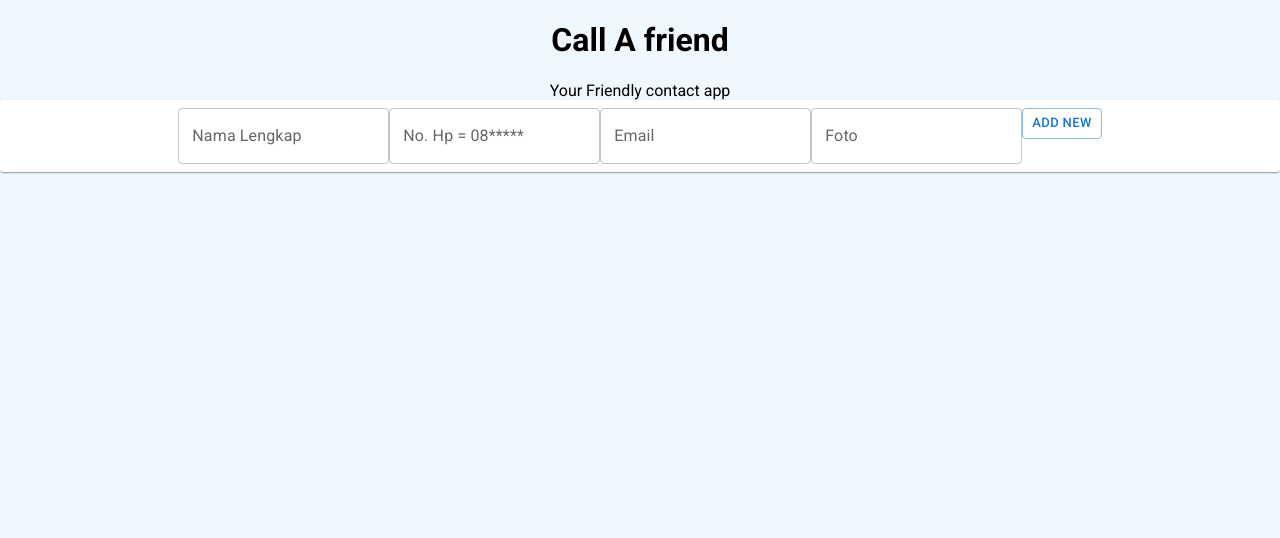
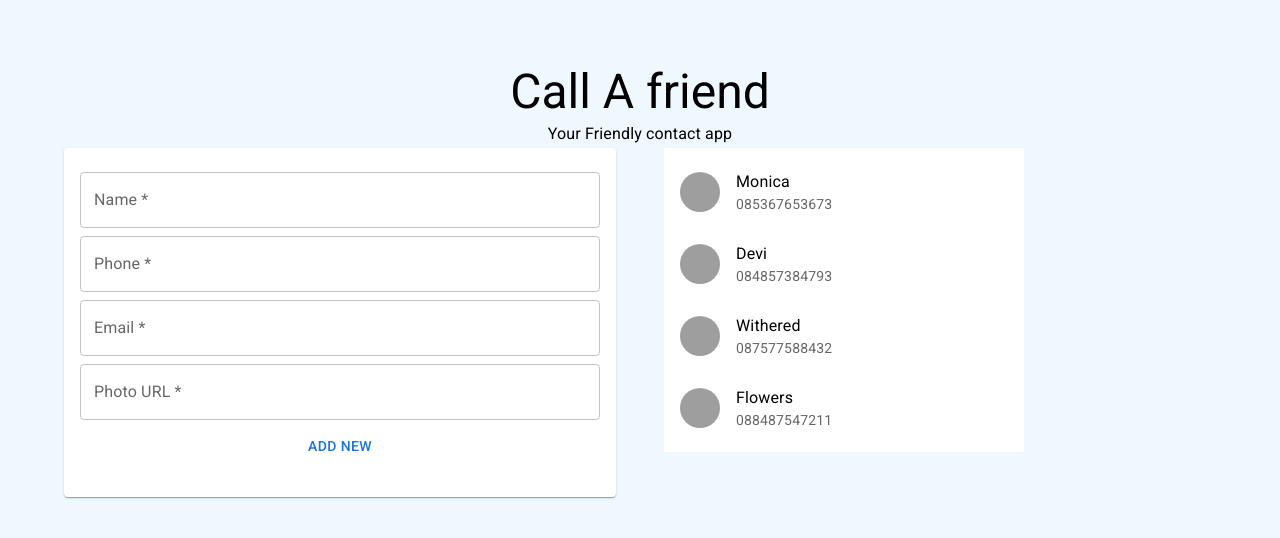
Before and after one commit to dts-kominfo-rea4b/challenge-react-with-mui-mdrdani, a React (Create React App) app: page / in a window 1280 px wide. Shown: the top 538 px of the page. Built offline with nearby package versions, Linux system fonts and the light colour scheme; grey boxes are pictures that could not be loaded.

Commit message:
Perancangan 2

```diff
--- a/src/App.js
+++ b/src/App.js
@@ -13,7 +13,7 @@ const App = () => {
   // Buatlah handler untuk menambahkan kontak baru yang akan dikirim ke ContactForm
 
   return (
-    <div className="App">
+    <div className="App" style={{ margin: '4em' }}>
       <Header />
     </div>
   );
--- a/src/components/Contact.js
+++ b/src/components/Contact.js
@@ -2,12 +2,37 @@
 // Contact component dapat berupa MUI ListItem
 // https://mui.com/material-ui/react-list/#folder-list
 import React from 'react';
+import {
+  List,
+  ListItem,
+  ListItemAvatar,
+  ListItemText,
+  Avatar,
+} from '@mui/material';
+// import { ImageIcon } from '@mui/icons-material/Image';
 
 // Kalian bisa membuat CSS sendiri di src/components/Contact.css
 // atau langsung tambahkan dengan sx={{}}
-const Contact = ({ data }) => {
-    // Contact berisi foto, nama, telepon, dan email
-    return (<></>);
-};
+function Contact(props) {
+  // Contact berisi foto, nama, telepon, dan email
+  return (
+    <List sx={{ width: '100%', maxWidth: 360, bgcolor: 'background.paper' }}>
+      {props.contacts.map((
+        contact //asumsi nama props yang di lempar adalah datas
+      ) => (
+        <ListItem>
+          <ListItemAvatar>
+            <Avatar src={contact.photo} alt="image" />
+          </ListItemAvatar>
+          <ListItemText
+            primary={contact.name}
+            secondary={contact.phone}
+            third={contact.email}
+          />
+        </ListItem>
+      ))}
+    </List>
+  );
+}
 
 export default Contact;
--- a/src/components/ContactForm.js
+++ b/src/components/ContactForm.js
@@ -2,31 +2,82 @@
 // https://mui.com/material-ui/react-text-field/#basic-textfield
 // dan Card
 // https://mui.com/material-ui/react-card/#basic-card
-import React from 'react';
-import {
-  Card,
-  CardActions,
-  CardContent,
-  Button,
-  Typography,
-  TextField,
-} from '@mui/material';
+import { Button, Card, CardContent, Grid, TextField } from '@mui/material';
+import React, { useState } from 'react';
 
-function ContactForm() {
+function ContactForm(props) {
   // Form berisi name, phone, email, dan photo url
   // Buatlah state newContact berupa objek sesuai dengan data yang ada
+  const [inputContact, setContactInfo] = useState({
+    name: '',
+    phone: '',
+    email: '',
+    photo: '',
+  });
+
+  // fungsi untuk menerima inputan
+  const inputOnChangeHandler = (event) => {
+    setContactInfo(event.target.value);
+  };
+
+  // fungsi handler
+  const formOnSubmitHandler = (event) => {
+    event.preventDefault();
+    props.fnAddContacts(inputContact);
+    setContactInfo('');
+  };
 
   return (
-    <Card sx={{ Width: '25ch' }}>
-      <form style={{ margin: '0.5em 0em' }}>
-        <TextField type="text" label="Nama Lengkap" />
-        <TextField type="number" label="No. Hp = 08*****" />
-        <TextField type="email" label="Email" />
-        <TextField type="text" label="Foto" />
-        <Button type="submit" variant="outlined" size="small">
-          Add New
-        </Button>
-      </form>
+    <Card sx={{ minWidth: 500 }}>
+      <CardContent>
+        <form style={{ margin: '0.5em 0em' }} onSubmit={formOnSubmitHandler}>
+          <Grid item xs={12}>
+            <TextField
+              fullWidth
+              type="text"
+              style={{ marginBottom: '0.5em' }}
+              value={inputContact.name}
+              onChange={inputOnChangeHandler}
+              label="Name *"
+              variant="outlined"
+            />
+          </Grid>
+          <Grid item xs={12}>
+            <TextField
+              fullWidth
+              type="number"
+              label="Phone *"
+              variant="outlined"
+              style={{ marginBottom: '0.5em' }}
+              value={inputContact.phone}
+              onChange={inputOnChangeHandler}
+            />
+          </Grid>
+          <Grid item xs={12}>
+            <TextField
+              fullWidth
+              type="email"
+              label="Email *"
+              variant="outlined"
+              style={{ marginBottom: '0.5em' }}
+              value={inputContact.email}
+              onChange={inputOnChangeHandler}
+            />
+          </Grid>
+          <Grid item xs={12}>
+            <TextField
+              fullWidth
+              type="text"
+              label="Photo URL *"
+              variant="outlined"
+              style={{ marginBottom: '0.5em' }}
+              value={inputContact.phone}
+              onChange={inputOnChangeHandler}
+            />
+          </Grid>
+          <Button type="submit">Add New</Button>
+        </form>
+      </CardContent>
     </Card>
   );
 }
--- a/src/components/Header.js
+++ b/src/components/Header.js
@@ -1,21 +1,47 @@
 // Kalian bisa menambahkan CSS di src/components/Header.css
 // atau langsung tambahkan dengan sx={{}}
+import { Grid, Typography } from '@mui/material';
 import React, { useState } from 'react';
 
 import contactsJSON from '../data/contacts.json';
+import Contact from './Contact';
 import ContactForm from './ContactForm';
 
 // Header berisi judul dan subtitle
 // Judul: Call a Friend
 // Subtitle: Your friendly contact app
 const Header = () => {
+  // import data json
   const [contacts, setContacts] = useState(contactsJSON);
+
+  // fungsi tambah contact
+  const addContacts = (newContact) => {
+    const newId = contacts[contacts.length - 1].id + 1;
+
+    const ObjContact = {
+      id: newId,
+      name: newContact.name,
+      phone: newContact.phone,
+      email: newContact.email,
+      photo: newContact.photo,
+    };
+
+    const newContacts = [...contacts, ObjContact]; //tambah dengan spread
+    setContacts(newContacts);
+  };
 
   return (
     <>
-      <h1>Call A friend</h1>
-      <span>Your Friendly contact app</span>
-      <ContactForm />
+      <Typography variant="h3">Call A friend</Typography>
+      <Typography variant="subtitle1">Your Friendly contact app</Typography>
+      <Grid container spacing={6}>
+        <Grid item xs={6}>
+          <ContactForm fnAddContacts={addContacts} />
+        </Grid>
+        <Grid item xs={6}>
+          <Contact contacts={contacts} />
+        </Grid>
+      </Grid>
     </>
   );
 };
```
